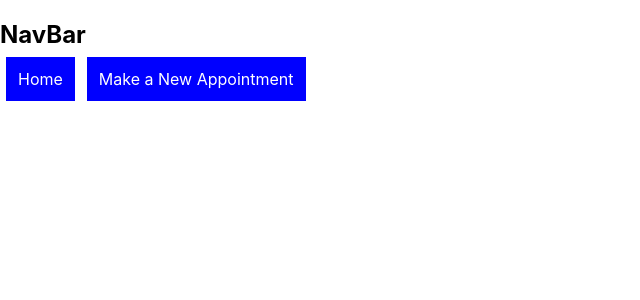
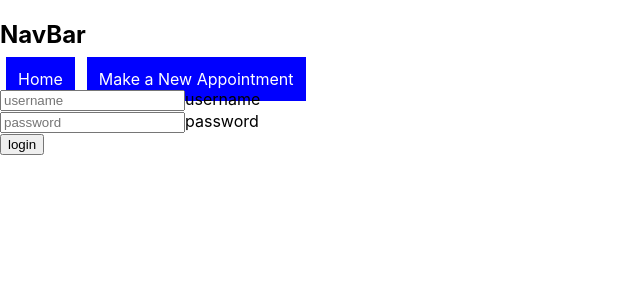
Before and after one commit to dannykrug/hair-new, a React (Create React App) app: page /stylist-login in a window 1280 px wide. Shown: the top 300 px of the page, without its empty margins (0-640 px from the left). Built offline with nearby package versions, Linux system fonts and the light colour scheme.

Commit message:
added listeners on login and appt pages

```diff
--- a/src/App.js
+++ b/src/App.js
@@ -1,10 +1,9 @@
 import React, { Component } from 'react';
 import SalonContainer from './components/SalonContainer'
-import NavBar from './components/NavBar'
 import appointments from './data/appointments'
 import users from './data/users'
 
-import {BrowserRouter as Router, Route, NavLink} from 'react-router-dom'
+import {BrowserRouter as Router, Route} from 'react-router-dom'
 
 class App extends Component {
 
@@ -16,7 +15,6 @@ class App extends Component {
   render() {
     return (
       <div>
-      Hair Salon App 2.0
       <SalonContainer users={this.state.users} appointments={this.state.appointments}/>
       </div>
     );
--- /dev/null
+++ b/src/components/Login.js
@@ -0,0 +1,51 @@
+import React, {Component} from 'react'
+
+export default class Login extends Component {
+
+  state={
+    username:'',
+    password:''
+  }
+
+  changeHandler = (e)=>{
+    this.setState({
+      [e.target.name]:e.target.value
+    })
+  }
+
+  submitHandler = (e) => {
+    e.preventDefault()
+  const username = this.state.username
+  const password = this.state.password
+  console.log('username', username, 'password', password)
+  let data = {username, password}
+  // fetch(SalonURL, {
+  //   method:"POST",
+  //   headers: {
+  //     Authorization: `Bearer <token>`
+  //   },
+  //   body: JSON.stringify(data)
+  // })
+  // .then(res => res.json())
+  // .then(console.log)
+
+  }
+
+  render(){
+    return(
+      <div>
+        <form onSubmit={this.submitHandler}>
+          <div>
+            <input type='text' name='username' placeholder='username' onChange={this.changeHandler}/>
+            <label name='username'>username</label>
+          </div>
+          <div>
+            <input type='password' name='password' placeholder='password' onChange={this.changeHandler}/>
+            <label name='password'>password</label>
+          </div>
+          <input type='submit' value='login'/>
+        </form>
+      </div>
+    )
+  }
+}
--- a/src/components/NewApptContainer.js
+++ b/src/components/NewApptContainer.js
@@ -1,31 +1,48 @@
 import React, {Component} from 'react'
 
 export default class NewApptContainer extends Component {
+
+  state={
+    clientName:'',
+    stylistName:'',
+    month:'',
+    day:'',
+    service:'',
+    inspoPic:''
+  }
+
+  changeHandler = (e)=>{
+    this.setState({
+      [e.target.name]:e.target.value
+    })
+  }
+
   render(){
+    console.log(this.state);
     return(
       <div>
       <h1>Book an Appointment!</h1>
         <form>
           <div>
             <label type='clientName'>Name:</label>
-            <input type='text' name='clientName' placeholder='Name'/>
+            <input type='text' name='clientName' placeholder='Name' onChange={this.changeHandler}/>
           </div>
           <div>
             <label type='stylistName'>Stylist:</label>
-            <input type='text' name='stylistName' placeholder='Stylist'/>
+            <input type='text' name='stylistName' placeholder='Stylist' onChange={this.changeHandler}/>
           </div>
           <div>
             <label type='date'>Date:</label>
-            <input type='text' name='month' placeholder='Month'/>
-            <input type='text' name='day' placeholder='Day'/>
+            <input type='text' name='month' placeholder='Month' onChange={this.changeHandler}/>
+            <input type='text' name='day' placeholder='Day' onChange={this.changeHandler}/>
           </div>
           <div>
             <label type='service'>Service:</label>
-            <input type='text-field' name='service' placeholder='What would you like done?'/>
+            <input type='text-field' name='service' placeholder='What would you like done?' onChange={this.changeHandler}/>
           </div>
           <div>
             <label type='inspoPic'>Inspiration Pic:</label>
-            <input type='text' name='inspoPic' placeholder='Paste a Link to Your Inspo Pic'/>
+            <input type='text' name='inspoPic' placeholder='Paste a Link to Your Inspo Pic' onChange={this.changeHandler}/>
           </div>
           <input type='submit' value='Book It!'/>
         </form>
--- a/src/index.js
+++ b/src/index.js
@@ -6,6 +6,7 @@ import * as serviceWorker from './serviceWorker';
 import {BrowserRouter as Router, Route, NavLink} from 'react-router-dom'
 import NavBar from '../src/components/NavBar'
 import NewApptContainer from '../src/components/NewApptContainer'
+import Login from '../src/components/Login'
 
 
 ReactDOM.render((
@@ -14,6 +15,7 @@ ReactDOM.render((
     <NavBar/>
     <Route exact path='/' component={App}/>
     <Route exact path='/newappt' component={NewApptContainer}/>
+    <Route exact path='/stylist-login' component={Login}/>
   </div>
   </Router>),
   document.getElementById('root'));
```
